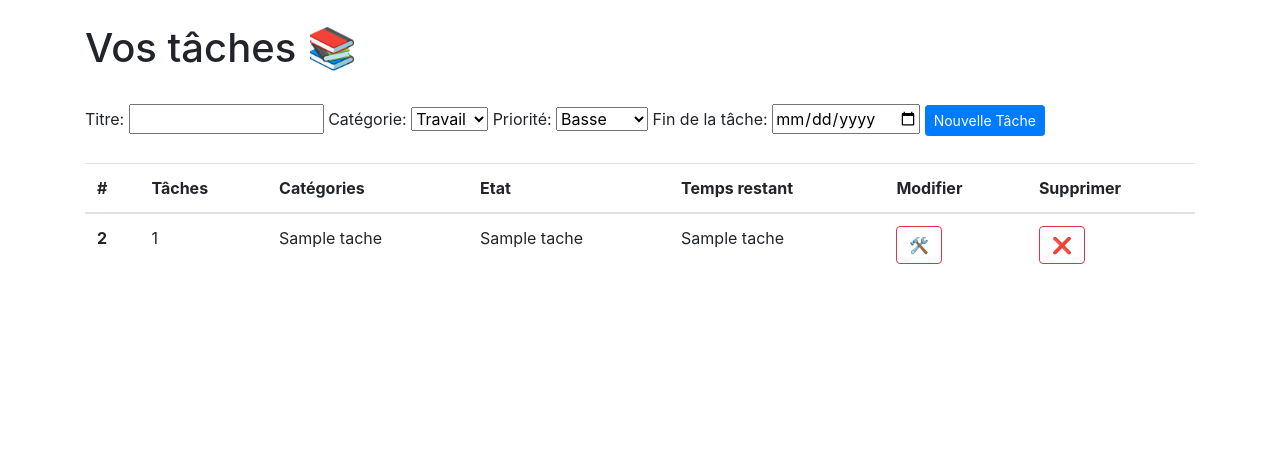
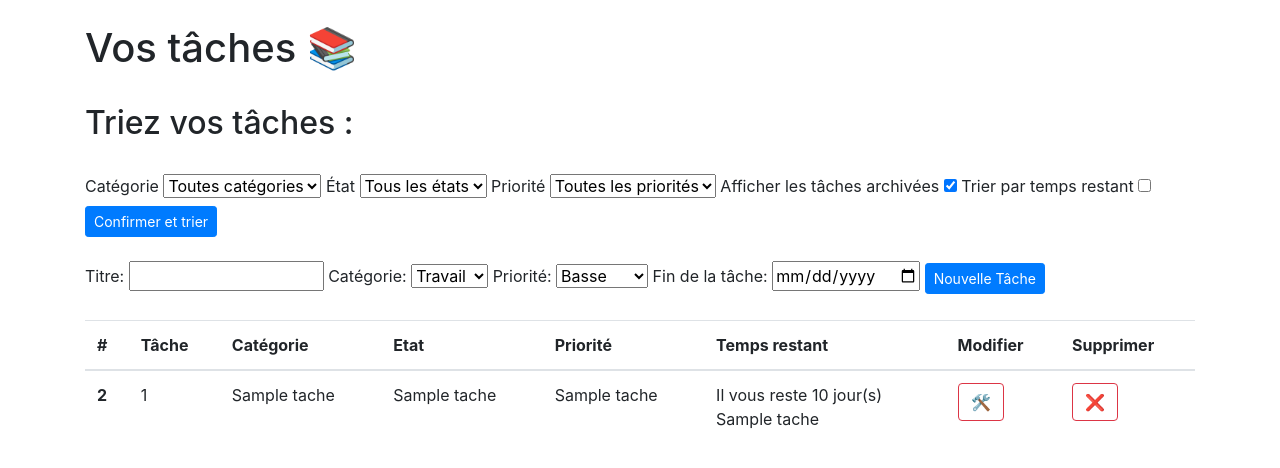
Before and after one commit to Kapoutaine/ToDoList, a Flask app: template templates/accueil.html in a window 1280 px wide. Shown: the part 56-524 px from the top of the page. Run offline with Flask 2, Linux system fonts and the light colour scheme; the template is opened without the code that fills it: most values are stand-ins (such as "Sample title", 1, 10 or a date in 2020); some libraries are stand-ins or nearby versions.

Commit message:
Beaucoup les changements

```diff
--- a/main.py
+++ b/main.py
@@ -44,7 +44,7 @@ def supprimer():
     id_tache = request.form["idTache"]
 
     database.request("delete", parameters=[id_tache, ])
-    return redirect(request.referrer)
+    return render_template("accueil.html", results=maj())
 
 
 @app.route("/ajouter", methods=["POST"])
@@ -56,7 +56,7 @@ def ajouter():
 
     database.request("add", parameters=parameters)
 
-    return redirect(request.referrer)
+    return render_template("accueil.html", results=maj())
 
 
 @app.route("/modifier", methods=["POST"])
@@ -66,9 +66,26 @@ def modifier():
     parameters = \
         [request.form["name"], request.form["categorie"],
          request.form["etat"], request.form["priorite"],
-         request.form["date_echeance"], ]
+         request.form["date_echeance"], request.form["date_fin"], ]
 
-    database.request("update", parameters=parameters)
+    tache = request.form["tache"][1:-1].split(sep=", ")
+
+    for i in range(len(tache)):
+        if tache[i][0] == "'":
+            tache[i] = tache[i][1:-1]
+
+    del tache[-2]
+
+    for j in range(len(parameters)):
+        if parameters[j] != tache[j] and parameters[j] != '':
+            tache[j] = parameters[j]
+
+    if tache[-2] is None:
+        tache[-2] = ""
+
+    print(parameters, tache)
+
+    database.request("update", parameters=tache)
 
     return render_template("accueil.html", results=maj())
 
@@ -77,9 +94,30 @@ def modifier():
 def ouvrir_modifier():
     """Ouvre la page pour modifier une tache"""
 
-    tache = request.form["tache"]
+    tache = request.form["tache"][1:-1].split(sep=", ")
 
-    return render_template("modifier.html", results=tache)
+    for i in range(len(tache)):
+        if tache[i][0] == "'":
+            tache[i] = tache[i][1:-1]
+
+    return render_template("modifier.html", tache=tache)
+
+
+@app.route("/tri", methods=["POST"])
+def tri():
+    """Trie les taches en fonction du choix de l'utilisateur"""
+
+    parameters = \
+        [request.form["categorie"], request.form["etat"], ] + request.form["priorite"].split(sep=",")
+
+    parameters.insert(2, request.form.get(key="archivee", default=0))
+
+    if request.form.get("sorted") == 1:
+        sorted_results = database.request("get_sorted_by_date", parameters=parameters)
+    else:
+        sorted_results = database.request("get_sorted", parameters=parameters)
+
+    return render_template("accueil.html", results=sorted_results)
 
 
 # Lancement du serveur
--- a/templates/accueil.html
+++ b/templates/accueil.html
@@ -3,25 +3,54 @@
 
 <!-- On ajoute notre propre contenu -->
 {% block contenu %}
+    <script src="my_script.js"></script>
     <h1>Vos tâches 📚</h1>
+    <br>
+    <h2>Triez vos tâches :</h2><br>
+    <form action="/tri" method="POST">
+        <label for="categorie_tri">Catégorie</label>
+        <select name="categorie" id="categorie_tri">
+            <option value="0" selected>Toutes catégories</option>
+            <option value="2">Travail</option>
+            <option value="1">Maison</option>
+        </select>
+        <label for="etat_tri">État</label>
+        <select name="etat" id="etat_tri">
+            <option value="0" selected>Tous les états</option>
+            <option value="2">En cours</option>
+            <option value="1">Terminée</option>
+        </select>
+        <label for="priorite_tri">Priorité</label>
+        <select name="priorite" id="priorite_tri">
+            <option value="0,0" selected>Toutes les priorités</option>
+            <option value="2,3" >Basse</option>
+            <option value="1,3" >Moyenne</option>
+            <option value="1,2" >Haute</option>
+        </select>
+        <label for="archivee">Afficher les tâches archivées</label>
+        <input type="checkbox" id="archivee" name="archivee" value="3" checked>
+        <label for="sorted">Trier par temps restant</label>
+        <input type="checkbox" id="sorted" name="sorted" value="1">
+        <button type="submit" class="btn btn-primary btn-sm">Confirmer et trier</button>
+    </form>
     <br>
     <!-- Bouton pour déclencher l'action -->
     <form action="/ajouter" method="POST">
-      <label>Titre:</label>
-      <input type="text" name="name" size="14"/>
-      <label>Catégorie:</label>
-      <select name="categorie">
+      <label for="titre">Titre:</label>
+      <input type="text" id="titre" name="name" size="14"/>
+      <label for="categorie">Catégorie:</label>
+      <select name="categorie" id="categorie">
         <option value="1">Travail</option>
         <option value="2">Maison</option>
       </select>
-      <label>Priorité:</label>
-      <select name="priorite">
+      <label for="priorite">Priorité:</label>
+      <select name="priorite" id="priorite">
         <option value="1">Basse</option>
         <option value="2">Moyenne</option>
         <option value="3">Haute</option>
       </select>
-      <label>Fin de la tâche:</label>
-      <input type="date" name="date_echeance"/>
+      <label for="date">Fin de la tâche:</label>
+      <input type="date" name="date_echeance" id="date"/>
       <!--Submit des données-->
       <button type="submit" class="btn btn-primary btn-sm">Nouvelle Tâche</button>
     </form>
@@ -31,9 +60,10 @@
     <thead>
       <tr>
         <th scope="col">#</th>
-        <th scope="col">Tâches</th>
-        <th scope="col">Catégories</th>
+        <th scope="col">Tâche</th>
+        <th scope="col">Catégorie</th>
         <th scope="col">Etat</th>
+        <th scope="col">Priorité</th>
         <th scope="col">Temps restant</th>
         <th scope="col">Modifier</th>
         <th scope="col">Supprimer</th>
@@ -46,10 +76,13 @@
       <td>{{ tache[0] }}</td>
       <td>{{ tache[1] }}</td>
       <td>{{ tache[2] }}</td>
-      <td>{{ tache[5]  }}</td>
+      <td>{{ tache[3] }}</td>
+      <td>Il vous reste {{ tache[6]+1 }} jour(s)<br> {{ tache[4] }}</td>
       <td>
       <form action="/ouvrir_modfier" method="POST">
-        <button type="submit" class="btn btn-outline-danger" name="tache" value="{{ tache[0] }}">🛠️</button>
+        <button
+                type="submit" class="btn btn-outline-danger" name="tache" value="{{ tache }}">🛠️
+        </button>
       </form>
       </td>
       <td>
@@ -60,5 +93,4 @@
     {% endfor %}
     </tbody>
     </table>
-
 {% endblock %}
--- /dev/null
+++ b/templates/my_script.js
@@ -0,0 +1,41 @@
+function testDisable() {
+    const etat = document.getElementById("etat");
+    const dateElt = document.getElementById("date_fin");
+    const date = new Date();
+    const current_date = date.getFullYear()+"-"+(date.getMonth()+1)+"-"+ date.getDate();
+    if (etat.value !== "1" && dateElt.value === ""){
+        dateElt.value = current_date
+    }
+}
+function testColor(id){
+    if (id === "1"){
+        return "priorite1"
+    } else if (id === "2"){
+        return "priorite2"
+    } else {
+        return "priorite3"
+    }
+}
+let selection = document.getElementById("selection_categorie");
+if ("{{ tache[1] }}" === "Travail"){
+    selection.value = "1";
+} else{
+    selection.value = "2";
+}
+selection = document.getElementById("priorite");
+if ("{{ tache[3] }}" === "Basse"){
+    selection.selectedIndex = 0;
+} else if ("{{ tache[3] }}" === "Moyenne"){
+    selection.selectedIndex = 1;
+} else{
+    selection.selectedIndex = 2;
+}
+selection = document.getElementById("etat");
+if ("{{ tache[2] }}" === "En cours"){
+    selection.selectedIndex = 0;
+} else if ("{{ tache[2] }}" === "Terminée"){
+    selection.selectedIndex = 1;
+} else {
+    selection.selectedIndex = 2;
+}
+testDisable()
```
Also changed, not shown: databases/bdd.py (+39 -38 lines), templates/modifier.html (+23 -19 lines), databases/taches.sqlite.
